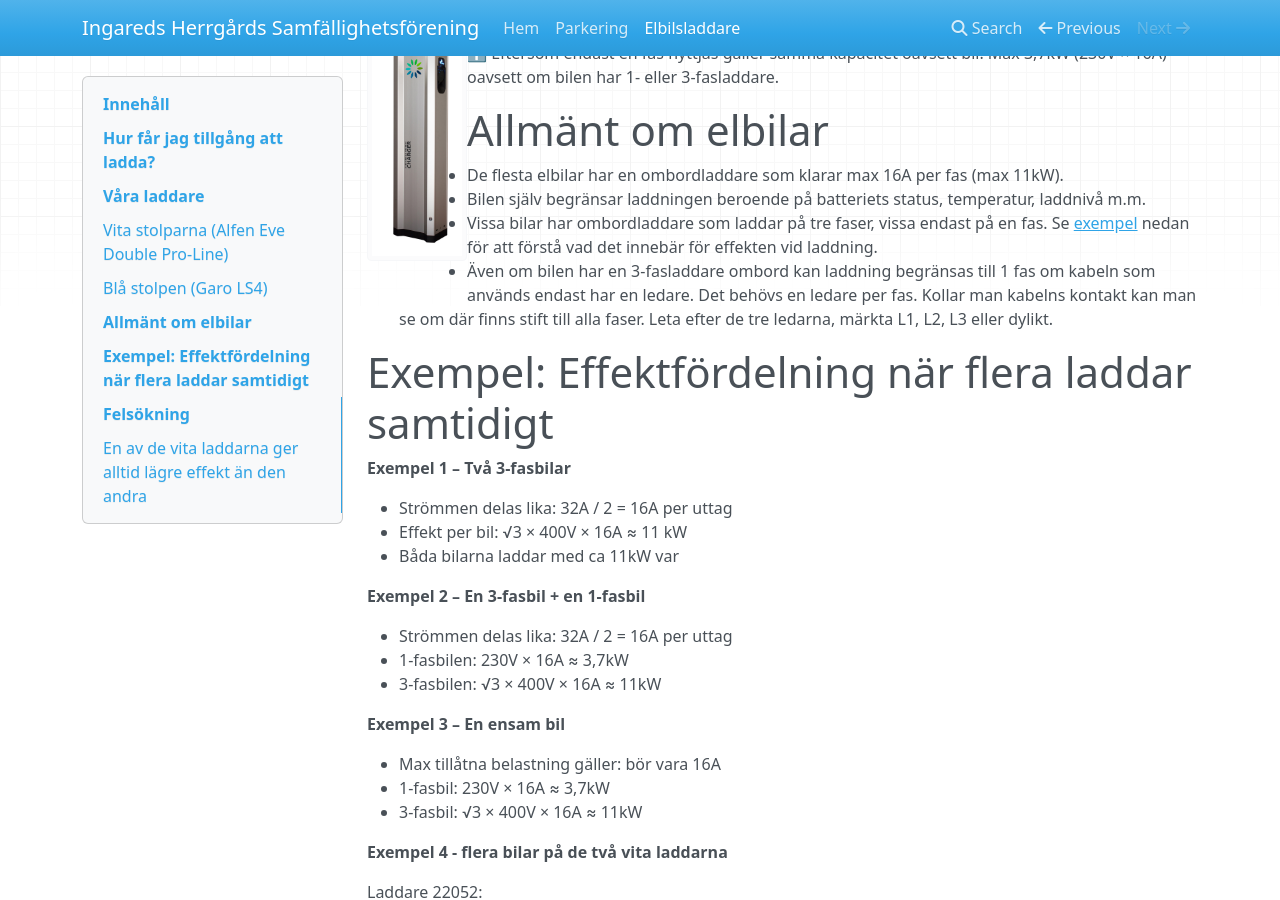
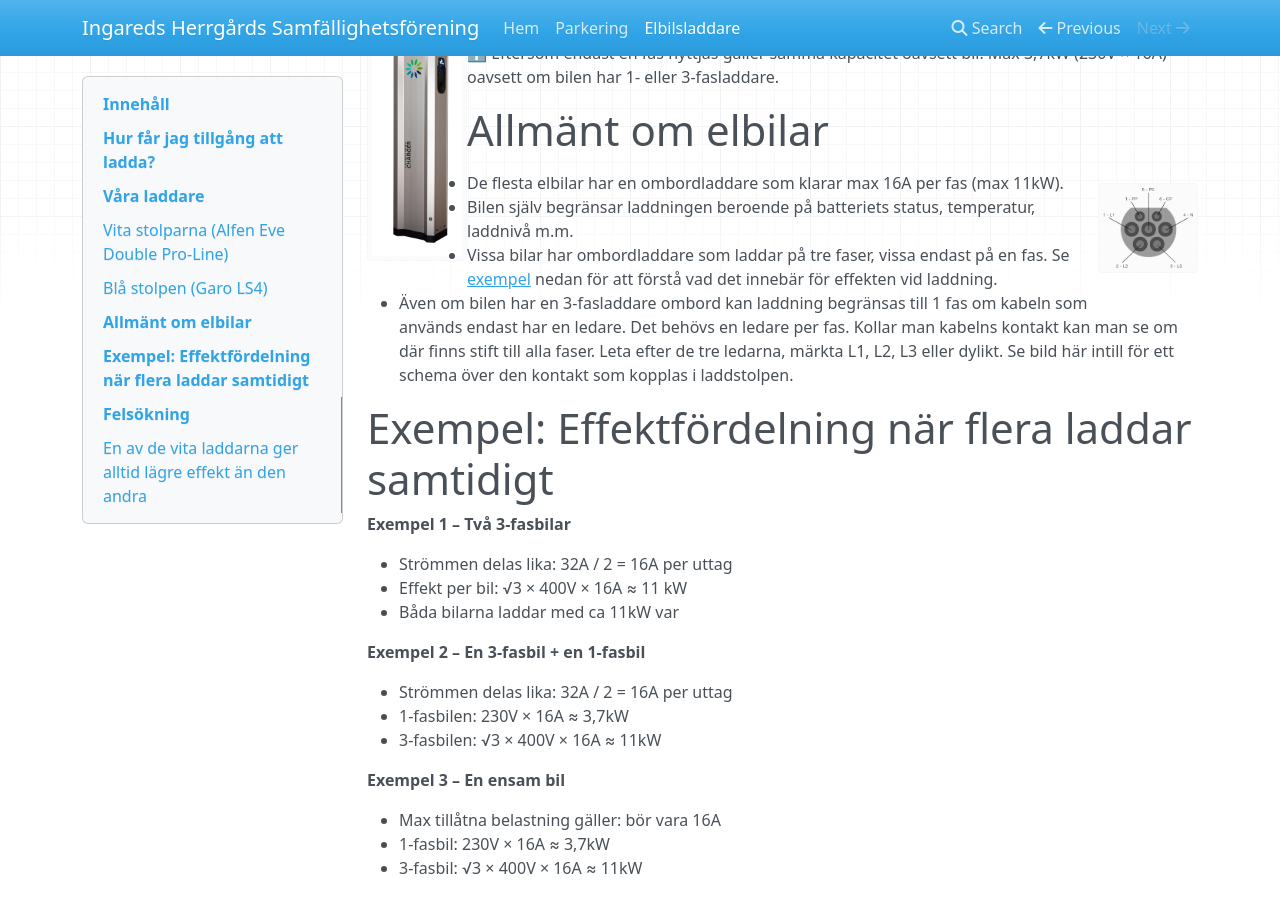
Before and after one commit to robin-persson/ingareds-herrgaard, an MkDocs documentation site: the page built from docs/elbilsladdare.md, in a window 1280 px wide and 900 px high, scrolled down 1055 px. Built offline with MkDocs 1.6.1, drawn with Linux system fonts in a browser that asks for light colours; nearby versions of some CDN libraries.

Commit message:
elbilsladdare.md: Visa bild på laddkontakt och dess ledare

```diff
--- a/docs/elbilsladdare.md
+++ b/docs/elbilsladdare.md
@@ -37,10 +37,12 @@ Den blå LS4-laddaren är en 1-fasladdare avsäkrad med 32A.
 
 # Allmänt om elbilar
 
+![Stiftplacering TYP2-kontakt för laddstolpe](./img/typ2-kontakt-stift.png){ align=right width=100 }
+
 - De flesta elbilar har en ombordladdare som klarar max 16A per fas (max 11kW).
 - Bilen själv begränsar laddningen beroende på batteriets status, temperatur, laddnivå m.m.
 - Vissa bilar har ombordladdare som laddar på tre faser, vissa endast på en fas. Se [exempel](#exempel-effektfordelning-nar-flera-laddar-samtidigt) nedan för att förstå vad det innebär för effekten vid laddning.
-- Även om bilen har en 3-fasladdare ombord kan laddning begränsas till 1 fas om kabeln som används endast har en ledare. Det behövs en ledare per fas. Kollar man kabelns kontakt kan man se om där finns stift till alla faser. Leta efter de tre ledarna, märkta L1, L2, L3 eller dylikt.
+- Även om bilen har en 3-fasladdare ombord kan laddning begränsas till 1 fas om kabeln som används endast har en ledare. Det behövs en ledare per fas. Kollar man kabelns kontakt kan man se om där finns stift till alla faser. Leta efter de tre ledarna, märkta L1, L2, L3 eller dylikt. Se bild här intill för ett schema över den kontakt som kopplas i laddstolpen.
 
 # Exempel: Effektfördelning när flera laddar samtidigt
 
```
